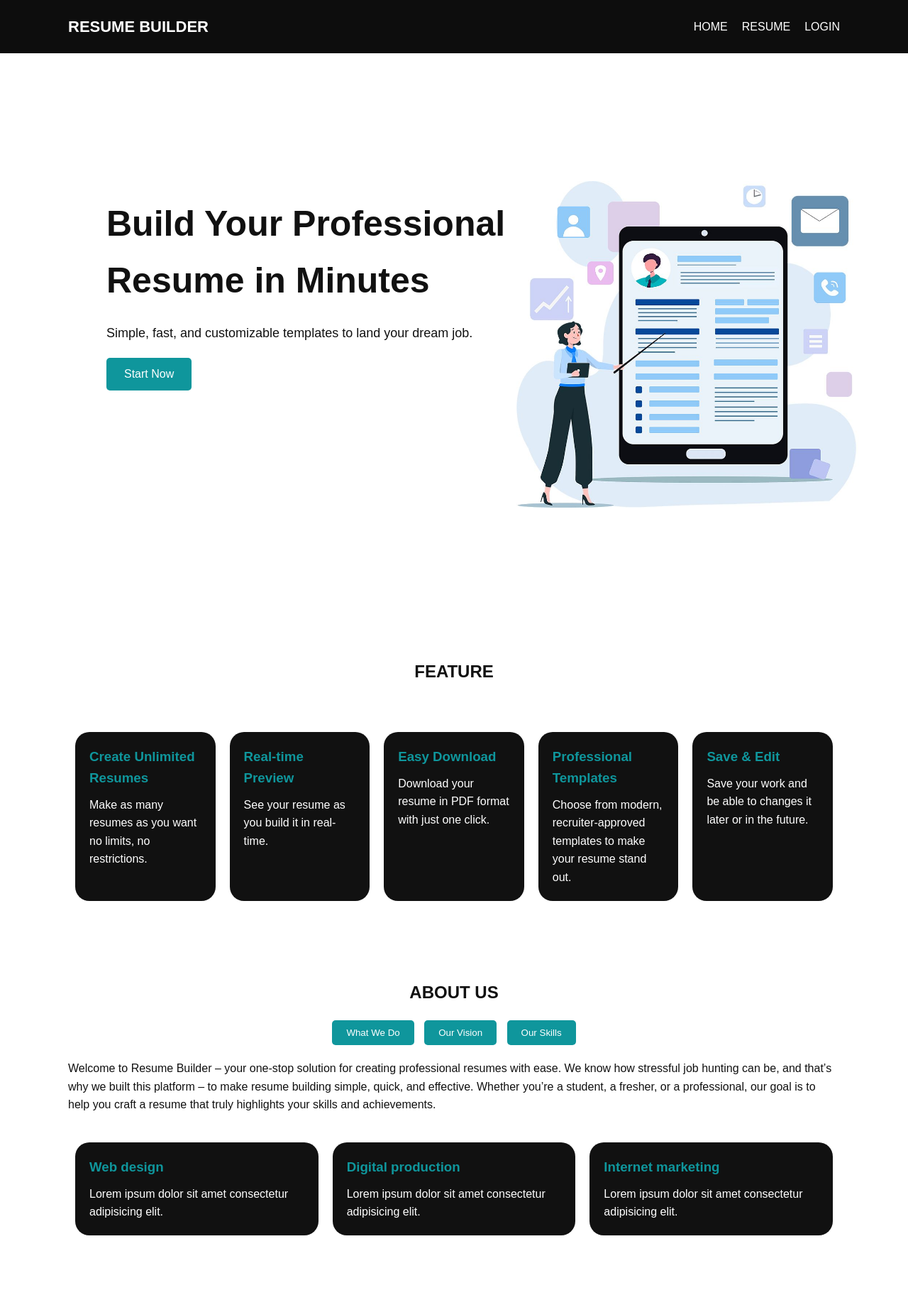
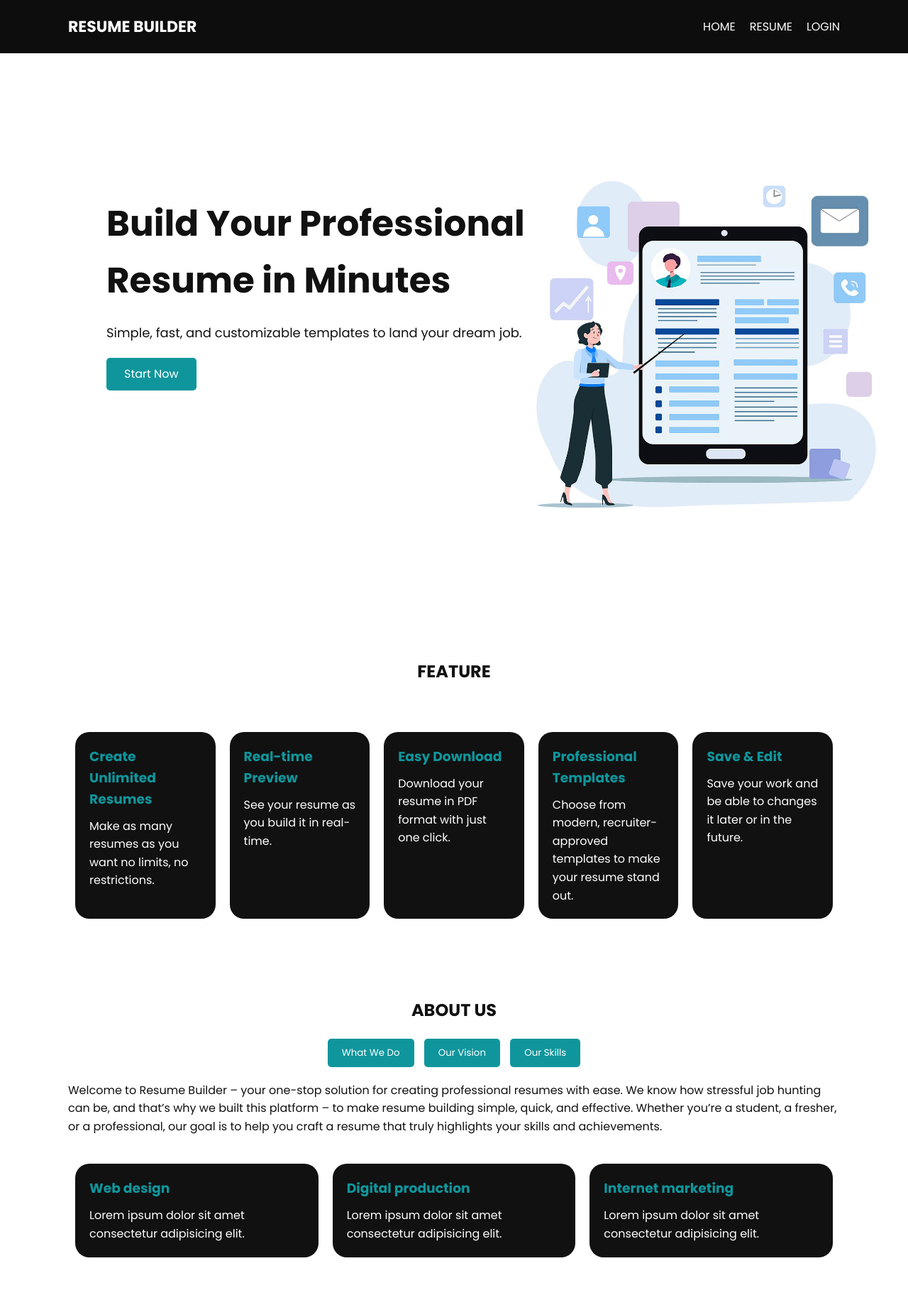
Before and after one commit to Samson-27/Resume-Builder, a PHP site: page / in a window 1280 px wide. Shown: the whole page at 71% size. Before the commit the page ends 1740 px from the top, so only its background shows below. Run offline with PHP 8.4, Linux system fonts and the light colour scheme.

Commit message:
changed font

```diff
--- a/assets/style.css
+++ b/assets/style.css
@@ -1,9 +1,10 @@
+@import url("https://fonts.googleapis.com/css2?family=Poppins:ital,wght@0,100;0,200;0,300;0,400;0,500;0,600;0,700;0,800;0,900;1,100;1,200;1,300;1,400;1,500;1,600;1,700;1,800;1,900&display=swap");
 /* General Styles */
 * {
   margin: 0;
   padding: 0;
   box-sizing: border-box;
-  font-family: "Arial", sans-serif;
+  font-family: "Poppins", sans-serif;
 }
 
 body {
```
